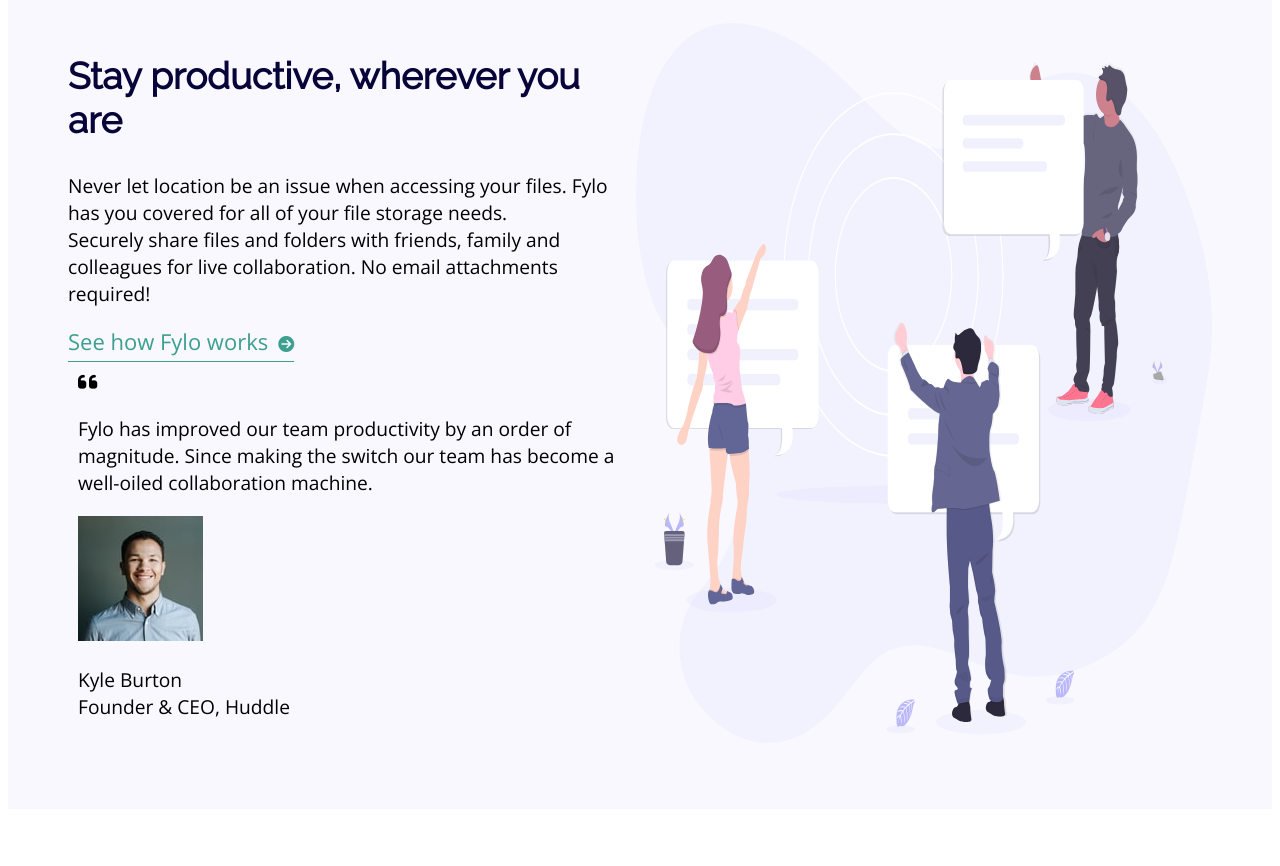
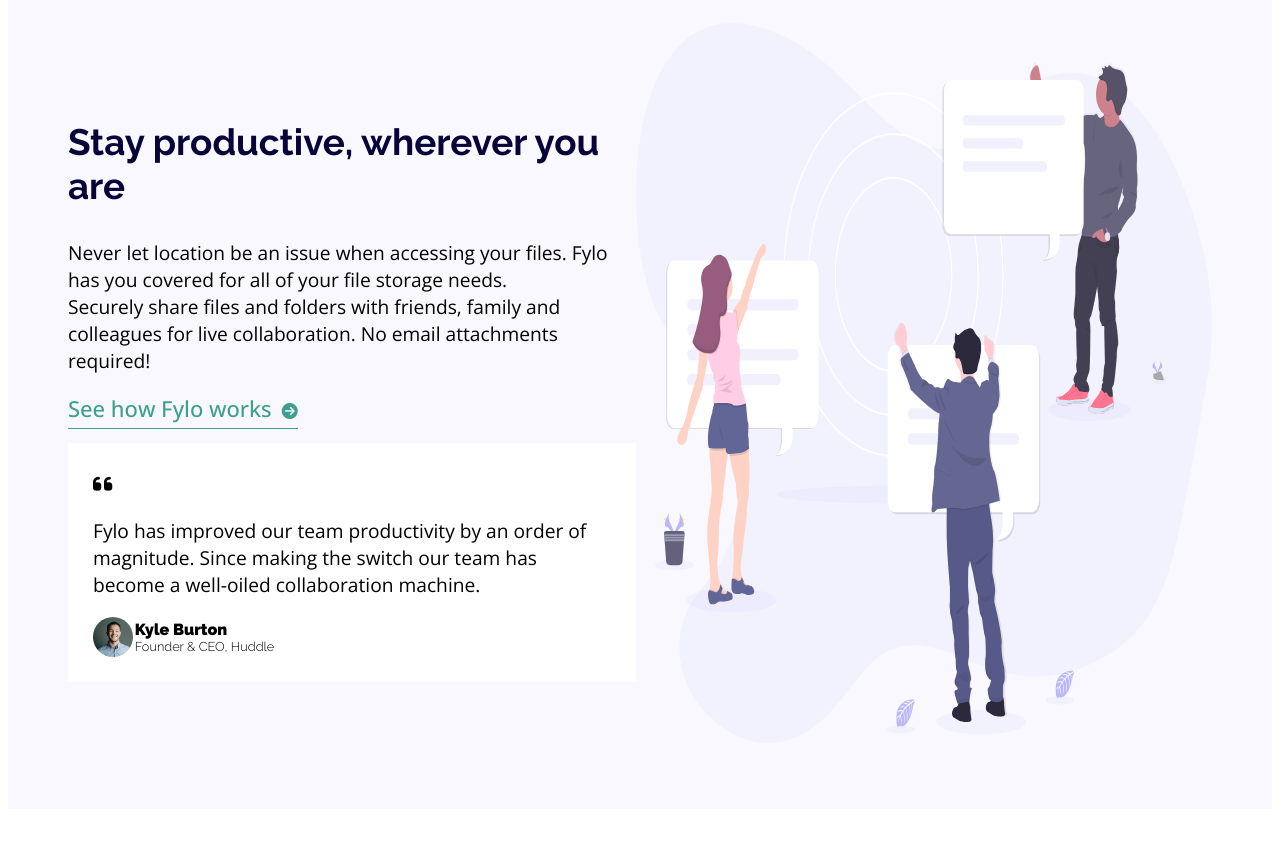
Before and after one commit to Dev-manuels/Fylo, a plain HTML site: page index.html in a window 1280 px wide. Shown: the part 1140-2006 px from the top of the page. Drawn offline with nearby package versions, Linux system fonts and the light colour scheme.

Commit message:
Update styles and html structure

```diff
--- a/index.html
+++ b/index.html
@@ -4,8 +4,12 @@
   <meta charset="UTF-8">
   <meta name="viewport" content="width=device-width, initial-scale=1.0">
   <link rel="icon" type="image/png" sizes="32x32" href="./images/favicon-32x32.png">
-  <link href='https://fonts.googleapis.com/css?family=Raleway' rel='stylesheet'>
-  <link href='https://fonts.googleapis.com/css?family=Open Sans' rel='stylesheet'>
+  <link rel="preconnect" href="https://fonts.googleapis.com">
+  <link rel="preconnect" href="https://fonts.gstatic.com" crossorigin>
+  <link href="https://fonts.googleapis.com/css2?family=Raleway:wght@300;500;600;700;800;900&display=swap"      rel="stylesheet">
+  <link rel="preconnect" href="https://fonts.googleapis.com">
+  <link rel="preconnect" href="https://fonts.gstatic.com" crossorigin>
+  <link href="https://fonts.googleapis.com/css2?family=Open+Sans:wght@300;500;600;700&display=swap" rel="stylesheet">
   <link rel="stylesheet" href="styles.css">
   <title>Fylo</title>
 
@@ -22,7 +26,7 @@
 
   <section class="hero-section">
     <div class="hero-content">
-      <strong><h1>All your files in one secure location, accessible anywhere.</h1></strong>
+     <h1>All your files in one secure location, accessible anywhere.</h1>
       <p>Fylo stores your most important files in one secure location.
         Access them wherever you need, share and collaborate with friends,
         family, and co-workers.</p>
@@ -53,8 +57,13 @@
           <p>Fylo has improved our team productivity by an order of magnitude. Since
             making the switch our team has become a well-oiled collaboration machine.
           </p>
-          <img class="testimonial-pic" src="images/avatar-testimonial.jpg">
-          <p> Kyle Burton<br>Founder & CEO, Huddle</p>
+          <div class="profile">
+            <img class="client-img" src="images/avatar-testimonial.jpg">
+            <div class="profile-about">
+              <p class="name">Kyle Burton</p>
+              <p class="position">Founder & CEO, Huddle</p>
+            </div>
+          </div>
         </div>
     </div>
     <div class="img-box"><img src="images/illustration-2.svg"></div>
--- a/styles.css
+++ b/styles.css
@@ -11,7 +11,7 @@ p{
 h1,input{
   font-family: 'Raleway';
   font-size: 2.3rem;
-  font-weight: bolder;
+  font-weight: 700;
   color: hsl(243, 87%, 12%);
 }
 a {
@@ -106,13 +106,44 @@ nav {
   color:hsla(170, 45%, 43%, 0.548);
   border-color: hsla(170, 45%, 43%, 0.548);
 }
+.text{
+  margin-bottom: 20px;
+}
 #icon-arrow{
   font-size: 16px;
   margin-left: 10px;
 }
 .testimonial{
+  background-color: white;
   height: 20%;
-  padding: 10px;
+  padding: 25px;
+}
+.profile{
+  display: flex;
+  align-items: center;
+  justify-content: space-between;
+  width: 35%;
+}
+.client-img{
+  height: 40px;
+  border-radius: 50%;
+  -webkit-border-radius: 50%;
+  -moz-border-radius: 50%;
+  -ms-border-radius: 50%;
+  -o-border-radius: 50%;
+}
+.profile-about p{
+  margin: 0;
+}
+.name{
+  font-size: 1rem;
+  font-weight: 900;
+  font-family: 'Raleway';
+}
+.position{
+  font-size: .8rem;
+  font-weight: 100;
+  font-family: 'Raleway';
 }
 
 
```
